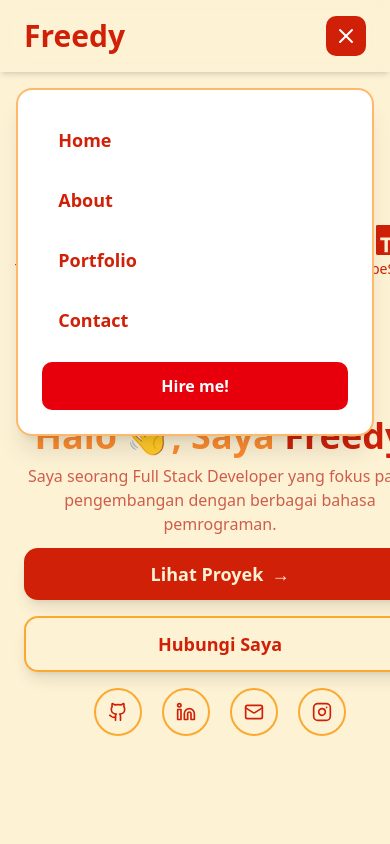
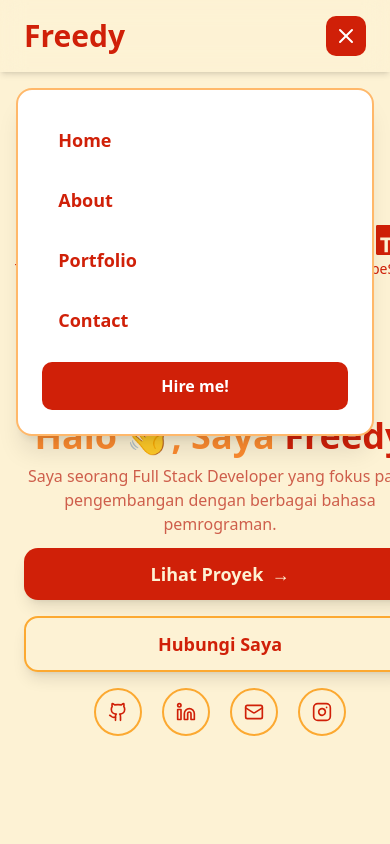
Before and after one commit to freedyest/portofolio-freedy, a Next.js app: page / in a window 390 px wide. Both pictures are taken after a click on the button 346 px from the left and 36 px from the top of the page. Shown: the top 844 px of the page. Built offline with nearby package versions, Linux system fonts and the light colour scheme.

Commit message:
minor fix

```diff
--- a/components/Header.tsx
+++ b/components/Header.tsx
@@ -72,7 +72,7 @@ export default function Header() {
             ))}
             <motion.a
               href="#contact"
-              className="w-full text-center block rounded-lg py-3 mt-2 font-bold bg-red-600 text-white hover:bg-red-700 transition-colors"
+              className="w-full text-center block rounded-lg py-3 mt-2 font-bold bg-primary text-white hover:bg-third active:bg-third transition-colors"
               whileTap={{ scale: 0.95 }}
               onClick={() => setIsMenuOpen(false)}
             >
```
